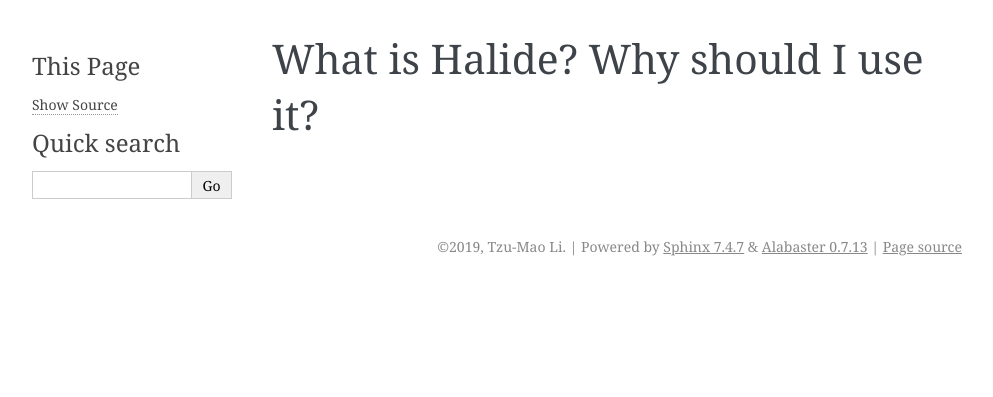
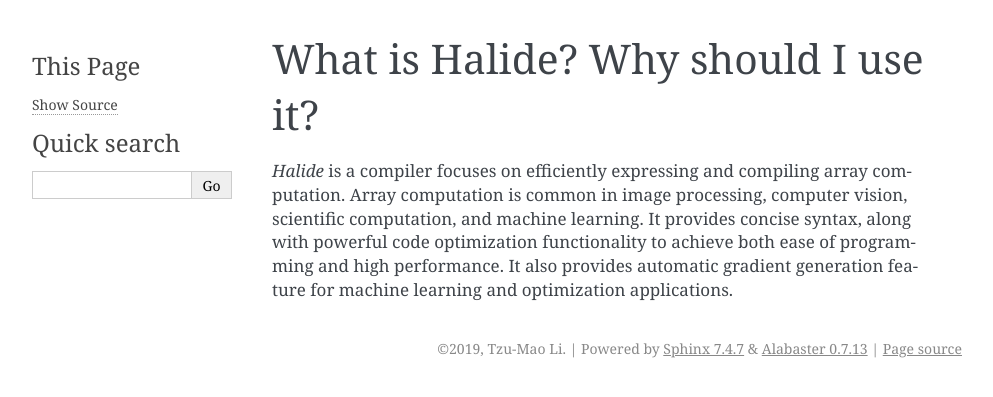
Before and after one commit to BachiLi/learning_halide_docs, a Sphinx documentation site: the page built from docs/what_is_halide.rst, in a window 1280 px wide. Shown: the top 397 px of the page, without its empty margins (148-1141 px from the left). Built offline with Sphinx 7.4.7, drawn with Linux system fonts in a browser that asks for light colours.

Commit message:
Halide intro

```diff
--- a/docs/what_is_halide.rst
+++ b/docs/what_is_halide.rst
@@ -1,2 +1,4 @@
 What is Halide? Why should I use it?
 ================================================================
+
+*Halide* is a compiler focuses on efficiently expressing and compiling array computation. Array computation is common in image processing, computer vision, scientific computation, and machine learning. It provides concise syntax, along with powerful code optimization functionality to achieve both ease of programming and high performance. It also provides automatic gradient generation feature for machine learning and optimization applications.
```
